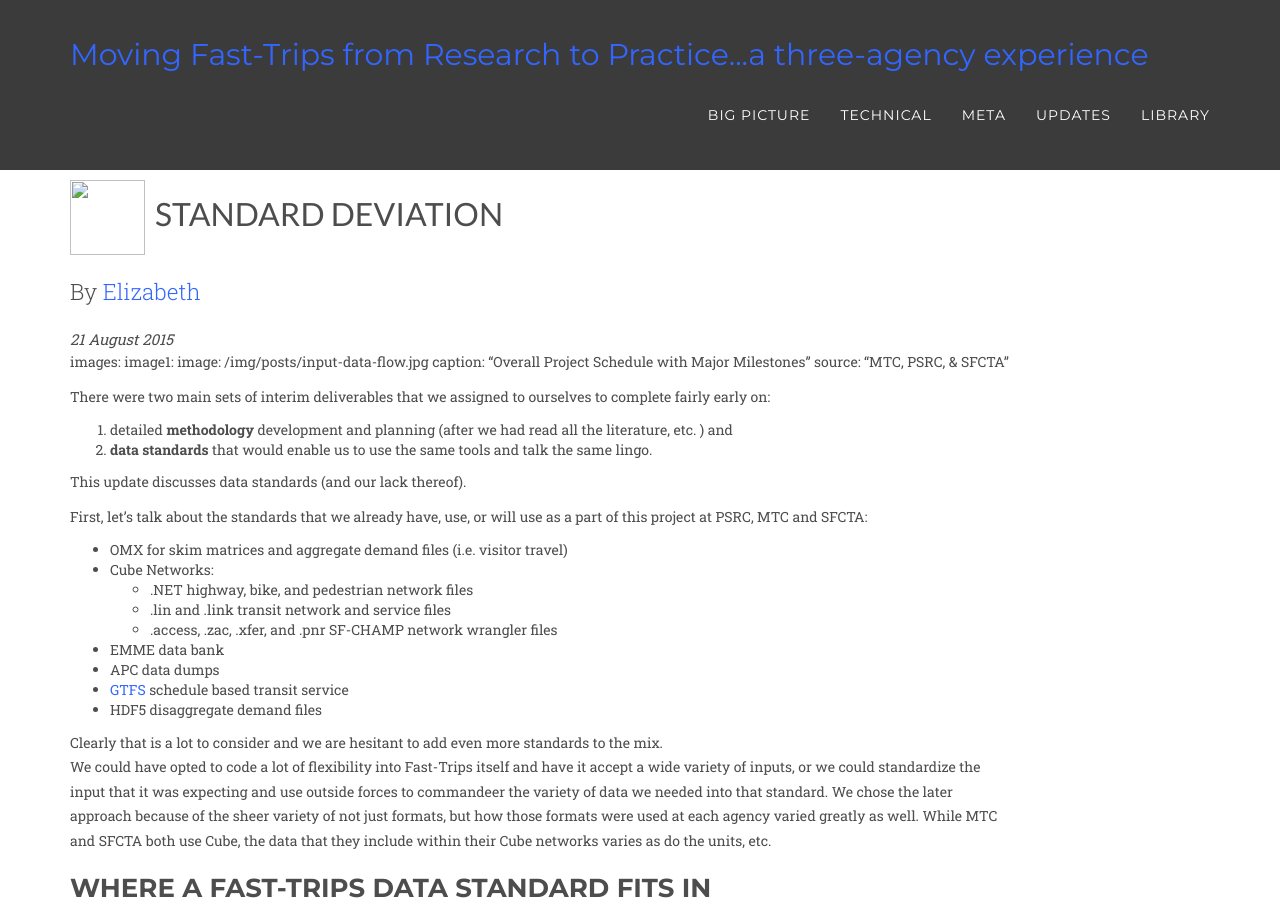
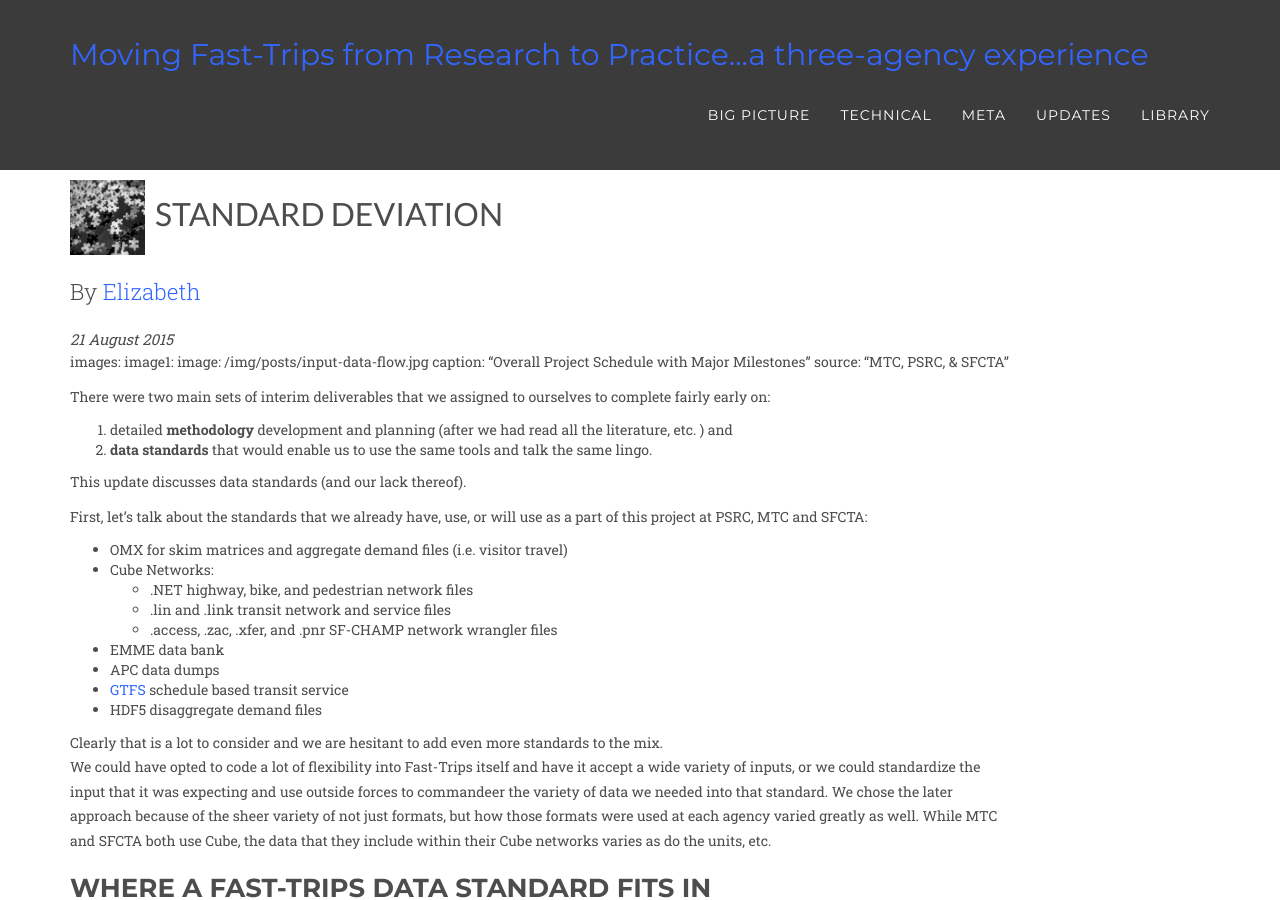
Before and after one commit to BayAreaMetro/fast-trips-project, a Jekyll site: the page built from _posts/2015-08-21-standard-deviation.md, in a window 1280 px wide and 900 px high. Built offline with Jekyll 4.4.1, drawn with Linux system fonts in a browser that asks for light colours; some web fonts are replaced; comment, search, counter and statistics services are not loaded.

Commit message:
add puzzle piece image

```diff
--- a/_posts/2015-08-21-standard-deviation.md
+++ b/_posts/2015-08-21-standard-deviation.md
@@ -1,6 +1,7 @@
 ---
 title: "Standard Deviation"
 author: Elizabeth
+image: /img/posts/puzzle-pieces.jpg
 comments: true
 layout: post
 tags: [networks, demand, standard]
```
Also changed, not shown: img/posts/puzzle-pieces.jpg (added).
